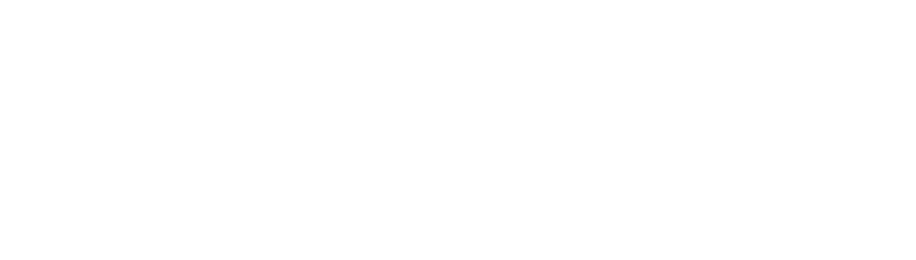
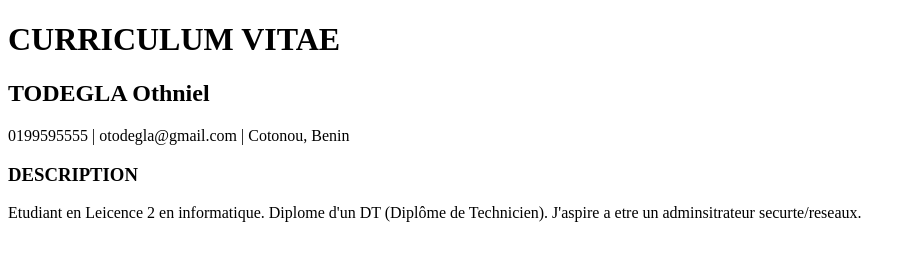
Before and after one commit to Leintho1/mon-cv, a plain HTML site: page index.html in a window 1280 px wide. Shown: the whole page, without its empty margins (0-916 px from the left). Drawn offline with Linux system fonts and the light colour scheme.

Commit message:
mise en place de la section description

```diff
--- a/index.html
+++ b/index.html
@@ -7,6 +7,16 @@
     <title>Document</title>
 </head>
 <body>
-
+    <header>
+        <h1>CURRICULUM VITAE</h1>
+        <h2>TODEGLA Othniel</h2>
+        <p>0199595555 | otodegla@gmail.com | Cotonou, Benin</p>
+    </header>
+    <main>
+        <div>
+            <h3>DESCRIPTION</h3>
+            <p>Etudiant en Leicence 2 en informatique. Diplome d'un DT (Diplôme de Technicien). J'aspire a etre un adminsitrateur securte/reseaux.</p>
+        </div>
+    </main>
 </body>
 </html>
```
